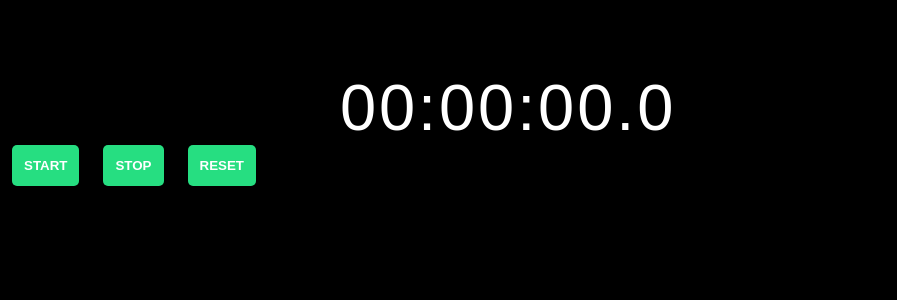
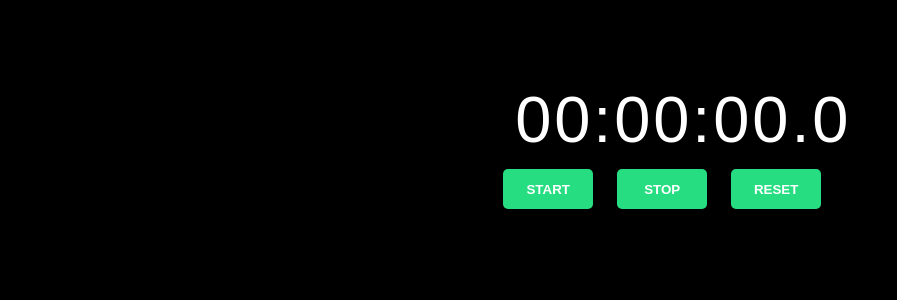
Before and after one commit to irakis/Stoper, a React (Create React App) app: page / in a window 1280 px wide. Shown: the top 300 px of the page, without its empty margins (0-897 px from the left). Built offline with nearby package versions, Linux system fonts and the light colour scheme.

Commit message:
clock works css not really

```diff
--- a/src/App.js
+++ b/src/App.js
@@ -1,5 +1,5 @@
 import Clock from './components/Clock';
-import './App.module.css';
+import styles from './App.module.css';
 
 const App = () => {
 
@@ -18,7 +18,7 @@
   }
 
   return (
-    <div>
+    <div className={styles.container}>
         <Clock action={numberToTime} />
     </div>
   );
--- a/src/App.module.css
+++ b/src/App.module.css
@@ -1,5 +1,9 @@
 .App {
   text-align: center;
+}
+.container {
+  width: 100%;
+
 }
 
 .App-logo {
--- a/src/components/Clock.js
+++ b/src/components/Clock.js
@@ -25,12 +25,11 @@
     }, [isStopped]);
 
     return (
-        <div className={styles.container}>
+        <div className={styles.main_container}>
             <p className={styles.displayField}>{timeToDisplay}</p>
-
-            <button className={styles.button} onClick={e => setIsStopped(false)}>START</button>
+            <button className={styles.button_left} onClick={e => setIsStopped(false)}>START</button>
             <button className={styles.button} onClick={e => setIsStopped(true)}>STOP</button >
-            <button className={styles.button} onClick={e => setTime(time === 0)}> RESET</button >
+            <button className={styles.button_right} onClick={e => setTime(time === 0)}> RESET</button >
         </div >
     );
 };
--- a/src/components/Clock.module.css
+++ b/src/components/Clock.module.css
@@ -1,4 +1,6 @@
 .button {
+    height: 40px;
+    width: 90px;
     background: #26de81;
     border: 0;
     color: #fff;
@@ -12,24 +14,80 @@
     text-transform: uppercase;
     transition: all 0.5s;
 }
+
+.button:hover {
+    background: #157543;
+}
+
+.button_left {
+    height: 40px;
+    width: 90px;
+    background: #26de81;
+    border: 0;
+    color: #fff;
+    text-align: center;
+    line-height: 1.3;
+    padding: 12px;
+    margin: 0 12px 12px 38%;
+    border-radius: 5px;
+    cursor: pointer;
+    font-weight: 700;
+    text-transform: uppercase;
+    transition: all 0.5s;
+}
+
+.button:hover {
+    background: #157543;
+}
+
+.button_right {
+    height: 40px;
+    width: 90px;
+    background: #26de81;
+    border: 0;
+    color: #fff;
+    text-align: center;
+    line-height: 1.3;
+    padding: 12px;
+    margin: 0 auto 12px 12px;
+    border-radius: 5px;
+    cursor: pointer;
+    font-weight: 700;
+    text-transform: uppercase;
+    transition: all 0.5s;
+}
+
 .button:hover {
     background: #157543;
 }
 
 .displayField {
-    display:block;
+    display: block;
     max-width: 600px;
     max-height: 90px;
     background: #000000;
-    border: 1px solid lighten(#2f3542, 60%);
-    padding: 12px (12px * 1.5);
-    margin: auto;
-    font-family: 'Poppins', sans-serif;;
+    padding: 12px;
+    margin: auto 38%;
+    font-family: 'Poppins', sans-serif;
+    ;
     font-size: 65px;
-    color:#ffffff;
+    color: #ffffff;
     border-radius: 5px;
+    justify-content: center;
+    @media (max-width: 599px) {
+        font-size: 14px;
+    }
 }
-.container {
-    margin: 70px auto;
 
+.main_container {
+    width: 100%;
 }
+
+@media (max-width: 599px) {
+    .button_left {
+        margin: 12px;
+    }
+    p {
+        font-size: 16px;
+    }
+}
--- a/src/global.css
+++ b/src/global.css
@@ -1,9 +1,8 @@
 body {
     background-color: #000000;
-    padding: 0;
+    margin: 70px;
     font-family: 'Poppins', sans-serif;
-    font-size: (12px * 1.1);
+    font-size: 14px;
     color: #fff;
     letter-spacing: 2.9px;
-
 }
```
